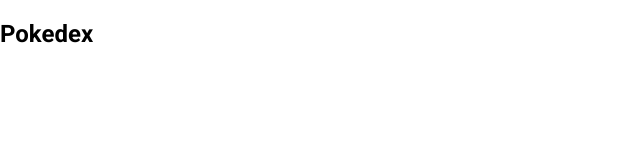
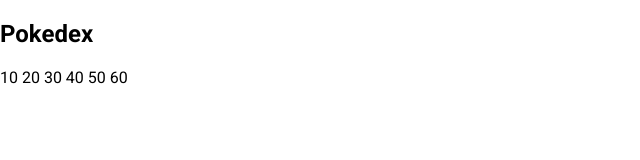
Before and after one commit to Ameer2000Mzori/Poke-Wiki, a plain HTML site: page src/index.html in a window 1280 px wide. Shown: the whole page, without its empty margins (0-640 px from the left). Drawn offline with Linux system fonts and the light colour scheme.

Commit message:
I add numbers from ten till sixtiy frorm list in ul

```diff
--- a/src/index.html
+++ b/src/index.html
@@ -14,9 +14,16 @@
     <section class="header">
       <div class="header-Wrap">
         <h1 class="header-Title">Pokedex</h1>
-
+        <il class="containers-items">10</il>
+        <il class="containers-items">20</il>
+        <il class="containers-items">30</il>
+        <il class="containers-items">40</il>
+        <il class="containers-items">50</il>
+        <il class="containers-items">60</il>
          <ul class="containers">
 
+
+          </li>
          </ul>
 
 
```
